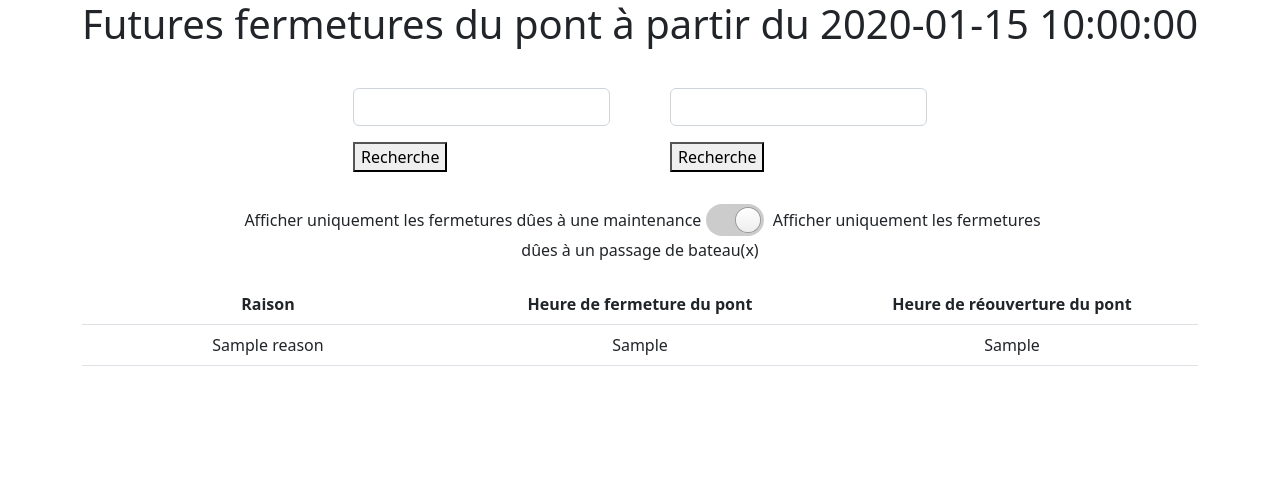
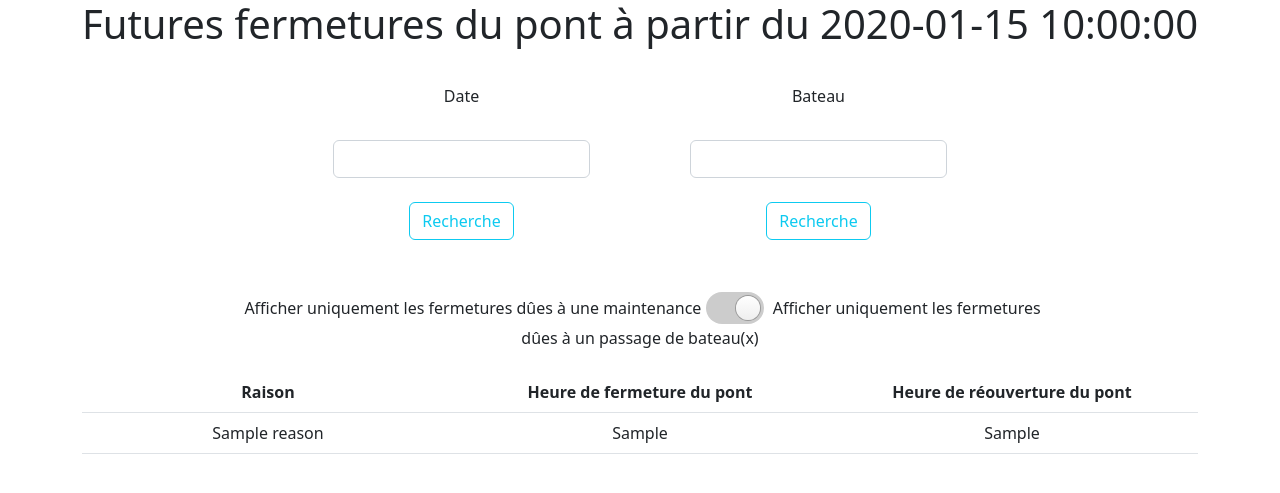
Before and after one commit to LassalleJ/test-technique-dotsafe, a Symfony app: template templates/home/index.html.twig in a window 1280 px wide. Shown: the top 493 px of the page. Run offline with Twig, Linux system fonts and the light colour scheme; the template is opened without the code that fills it: most values are stand-ins (such as "Sample title", 1, 10 or a date in 2020); form fields are guessed from the names that the template uses; style sheets or scripts are compiled from the project's sources; some libraries are stand-ins or nearby versions.

Commit message:
the date search is functionnal, added some css with bootstrap

```diff
--- a/assets/styles/app.scss
+++ b/assets/styles/app.scss
@@ -64,3 +64,14 @@
 label {
     display:block;
 }
+form {
+    text-align:center;
+    padding:20px;
+}
+.task_field {
+    text-align: center;
+}
+.dateFormInput {
+    margin-top:24px;
+    margin-bottom:24px;
+}
--- a/src/Controller/HomeController.php
+++ b/src/Controller/HomeController.php
@@ -18,7 +18,7 @@ class HomeController extends AbstractController
     public function index(DataFetcher $dataFetcher, DataFormatter $dataFormatter, Request $request): Response
     {
         $searchedData = [];
-        $fixedDate = new Datetime ('09/11/2022');
+        $fixedDate = new Datetime ('06/11/2022');
 //        DataFetcher service sends an array of bridge's closures data
 
         $records = $dataFetcher->fetchData();
@@ -43,7 +43,7 @@ class HomeController extends AbstractController
             $shownData = [];
             $search = $searchDateForm->getData()['Date']->format('d-m-Y');
             foreach ($formattedData as $data) {
-                if ($search === $data['reOpenHourObject']->format('d-m-Y')) {
+                if ($search === $data['closureHourObject']->format('d-m-Y')) {
                     $shownData[] = $data;
                 }
             }
--- a/src/Service/DataFormatter.php
+++ b/src/Service/DataFormatter.php
@@ -28,7 +28,7 @@ class DataFormatter
                     'closureHour' => $passageDateClosureString,
                     'reOpenHour' => $passageDateOpeningString,
                     'reason' => $reason,
-                    'reOpenHourObject'=>$passageDateOpening
+                    'closureHourObject'=>$passageDateClosure
                 ];
                 $arrayOfEvent[] = $closureEvent;
             }
--- a/templates/home/index.html.twig
+++ b/templates/home/index.html.twig
@@ -7,24 +7,25 @@
     <div class="container d-flex justify-content-center p-2 col6">
         <div class="searchDateForm form-group">
             {{ form_start(dateForm) }}
-            {{ form_row(dateForm) }}
-            <button>Recherche</button>
+            {{ form_row(dateForm.Date, {'attr': {'class': 'form-control dateFormInput'}}) }}
+            <button class="btn btn-outline-info">Recherche</button>
             {{ form_end(dateForm) }}
         </div>
         <div class="searchBoatForm form-group shown" id="searchBoatForm">
             {{ form_start(boatForm) }}
             <div class="flex-column">
-                {{ form_row(boatForm) }}
+                {{ form_row(boatForm.Bateau, {'attr': {'class': 'form-control dateFormInput'}}) }}
             </div>
 
-            <button>Recherche</button>
+            <button class="btn btn-outline-info">Recherche</button>
             {{ form_end(boatForm) }}
         </div>
     </div>
 
     {% if not search is empty %}
-        Résultats pour votre recherche : {{ search }}
-        <a href="{{ path('app_index') }}">Remettre les filtres à zéro</a>
+
+        <h2>Résultats pour votre recherche : {{ search }}</h2>
+        <a href="{{ path('app_index') }}" class="btn btn-outline-info">Remettre les filtres à zéro</a>
     {% endif %}
 
     <div class="container col-8 text-center reason-selector">
@@ -37,15 +38,16 @@
         </label>
     </div>
     <div class="container">
+        {% if not datas is empty  %}
         <table class="data-table table table-hover">
             <th class="col-3 text-center">Raison</th>
             <th class="col-3 text-center">Heure de fermeture du pont</th>
             <th class="col-3 text-center">Heure de réouverture du pont</th>
 
-            {% for data in datas %}
+            {% for data in datas|sort((a,b)=> a.closureHourObject <=> b.closureHourObject) %}
 
                 {% if data.reason is same as("MAINTENANCE") %}
-                    <tr class="maintenanceReason hidden">
+                    <tr class="maintenanceReason">
                         <td class="text-center">{{ data.reason }}</td>
                         <td class="text-center">{{ data.closureHour }}</td>
                         <td class="text-center">{{ data.reOpenHour }}</td>
@@ -53,7 +55,7 @@
 
                 {% endif %}
                 {% if not data.reason is same as("MAINTENANCE") %}
-                    <tr class="boatReason shown">
+                    <tr class="boatReason">
                         <td class="text-center">{{ data.reason }}</td>
                         <td class="text-center">{{ data.closureHour }}</td>
                         <td class="text-center">{{ data.reOpenHour }}</td>
@@ -63,5 +65,10 @@
 
             {% endfor %}
         </table>
+        {% else %}
+            <div class="container col-6">
+        <h3 class="text-center">Aucune fermeture du pont ne correspond à votre recherche</h3>
+            </div>
+        {% endif %}
     </div>
 {% endblock %}
```
